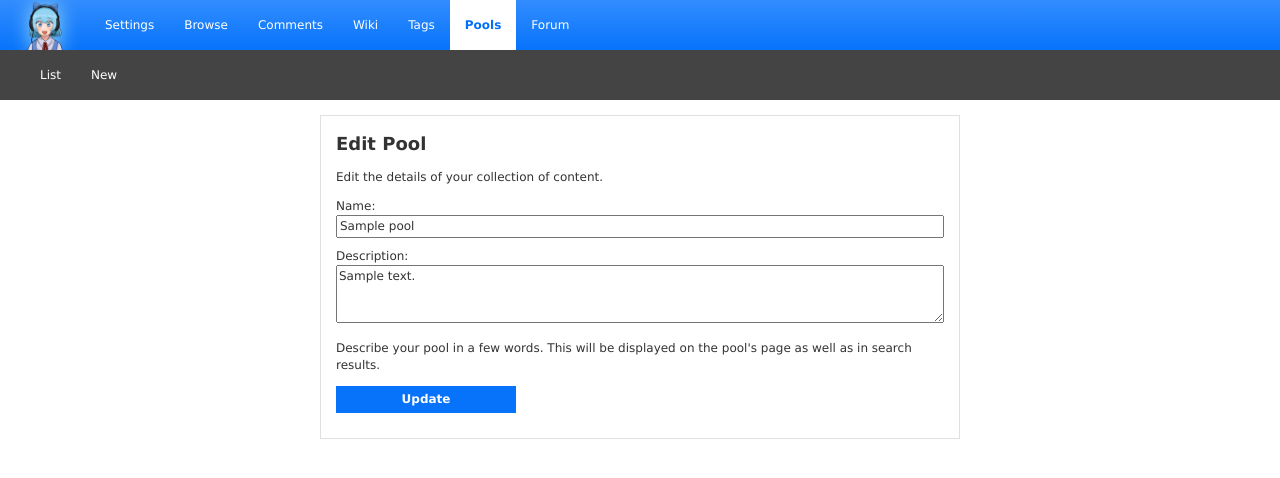
After one commit to gingerchicken/homebooru, a Django app: page /pools/1/edit in a window 1280 px wide. The commit adds this page. Shown: the top 478 px of the page. Run offline with Django 4.2, Linux system fonts and the light colour scheme; tables that the repository leaves empty hold one stand-in row (values such as "Sample post"); parts of the project's set-up code (start-up, migrations or seed data) failed here and were passed over; some libraries are stand-ins or nearby versions.

Commit message:
Add basic edit system

```diff
--- a/booru/static/css/custom/pools.css
+++ b/booru/static/css/custom/pools.css
@@ -144,3 +144,11 @@ table.pool-table .key-data.publicity {
 .range-input-table > tr th {
     font-weight: bold!important;
 }
+
+
+.centered-pencil {
+    align-items: center;
+    font-size: 1em!important;
+    color: grey;
+    opacity: 0.5;
+}
--- a/booru/templates/booru/pools/components/pool-nav-bar.html
+++ b/booru/templates/booru/pools/components/pool-nav-bar.html
@@ -2,7 +2,7 @@
 
 {% block items %}
     <li><a href="/pools">List</a></li>
-    <!-- <li><a class="pool-edit" href="#">Edit</a></li> -->
+    <li><a class="pool-edit" href="{{pool.id}}/edit">Edit</a></li>
     <li><a class="pool-delete" href="#">Delete</a></li>
     <li><a class="pool-add-post" href="#">Add Post</a></li>
 {% endblock %}
--- a/booru/templates/booru/pools/components/pool-table.html
+++ b/booru/templates/booru/pools/components/pool-table.html
@@ -10,6 +10,7 @@
             <td class="pool-info">
                 <div class="name">
                     <a href="/pools/{{pool.id}}">{{ pool }}</a>
+                    <a href="/pools/{{pool.id}}/edit" class="edit-button ui-icon ui-icon-pencil centered-pencil"></a>
                 </div>
 
                 <div class="description">
--- /dev/null
+++ b/booru/templates/booru/pools/edit.html
@@ -0,0 +1,25 @@
+{% extends "booru/pools/base/main.html" %}
+{% load static %}
+
+{% block main %}
+    <div class="center-form">
+        <div class="center-form-header">Edit Pool</div>
+        <p>Edit the details of your collection of content.</p>
+        <form method="post" class="pool-edit-form">
+            {% csrf_token %}
+
+            Name:
+            <input type="text" name="name" value="{{ pool.name }}" style="width: 100%;">
+
+            Description:
+            <textarea name="description" cols="60" rows="3" tabindex="3" style="width: 100%;" autocomplete="off">{{ pool.description }}</textarea>
+            <p>Describe your pool in a few words. This will be displayed on the pool's page as well as in search results.</p>
+
+            {% if error %}
+                <p class="form-error">{{ error }}</p>
+            {% endif %}
+
+            <input name="commit" class="secondary_search" type="submit" value="Update">
+        </form>
+    </div>
+{% endblock %}
--- a/booru/templates/booru/pools/view.html
+++ b/booru/templates/booru/pools/view.html
@@ -7,7 +7,9 @@
 
 {% block navbar %}
 	{% include "booru/pools/components/nav-bar.html" %}
-    {% include "booru/pools/components/pool-nav-bar.html" %}
+    {% with pool=pool %}
+        {% include "booru/pools/components/pool-nav-bar.html" %}
+    {% endwith %}
 {% endblock %}
 
 
--- a/booru/urls.py
+++ b/booru/urls.py
@@ -18,6 +18,7 @@ urlpatterns = [
     path('pools', views.pools, name='pools'),
     path('pools/<int:pool_id>', views.pool, name='pool'),
     path('pool', views.new_pool, name='new_pool'),
+    path('pools/<int:pool_id>/edit', views.edit_pool, name='edit_pool'),
 
     # Tags
     path('tags', views.tags, name='tags'),
--- a/booru/views/pools.py
+++ b/booru/views/pools.py
@@ -1,6 +1,7 @@
 from django.http import HttpResponse, HttpResponseRedirect
 from django.urls import reverse
 from django.shortcuts import render
+from django.shortcuts import get_object_or_404
 
 from booru.models import Post, Pool, PoolPost
 from booru.pagination import Paginator
@@ -361,3 +362,51 @@ def new_pool(request):
     return render(request, 'booru/pools/new.html', {
         'error': err
     })
+
+def edit_pool(request, pool_id):
+    pool = get_object_or_404(Pool, id=pool_id)
+    err = None
+
+    if request.method == 'POST':
+        pool_name = request.POST.get('name', None)
+        pool_description = request.POST.get('description', '')
+
+        def validate_authorization():
+            if not request.user.is_authenticated:
+                return 'You must be logged in to edit pools.'
+            if not request.user.has_perm('booru.change_pool') or request.user != pool.creator:
+                return 'You do not have permission to edit this pool.'
+            return None
+
+        def validate_pool_data():
+            if pool_name is None or len(pool_name) < 3:
+                return 'Pool name must be at least 3 characters long.'
+            if len(pool_name) > 255:
+                return 'Pool name cannot be longer than 255 characters.'
+            if len(pool_description) > 1024:
+                return 'Pool description cannot be longer than 1024 characters.'
+            if Pool.objects.filter(name=pool_name).exclude(id=pool_id).exists():
+                return 'A pool with that name already exists.'
+            return None
+
+        # Validate the authorization
+        err = validate_authorization()
+
+        # Validate the pool data
+        if not err:
+            err = validate_pool_data()
+
+        # If there is no error, then update the pool and redirect to the pool
+        if not err:
+            pool.name = pool_name
+            pool.description = pool_description
+            pool.save()
+
+            return HttpResponseRedirect(reverse('pool', kwargs={
+                'pool_id': pool_id
+            }))
+
+    return render(request, 'booru/pools/edit.html', {
+        'pool': pool,
+        'error': err
+    })
```
